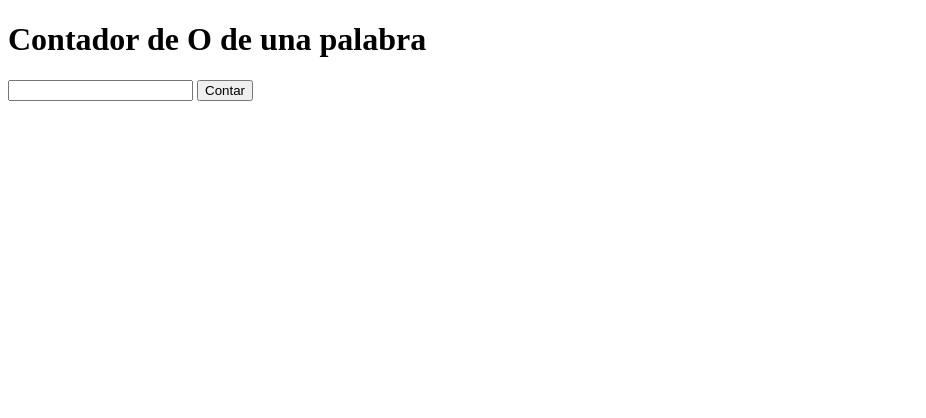
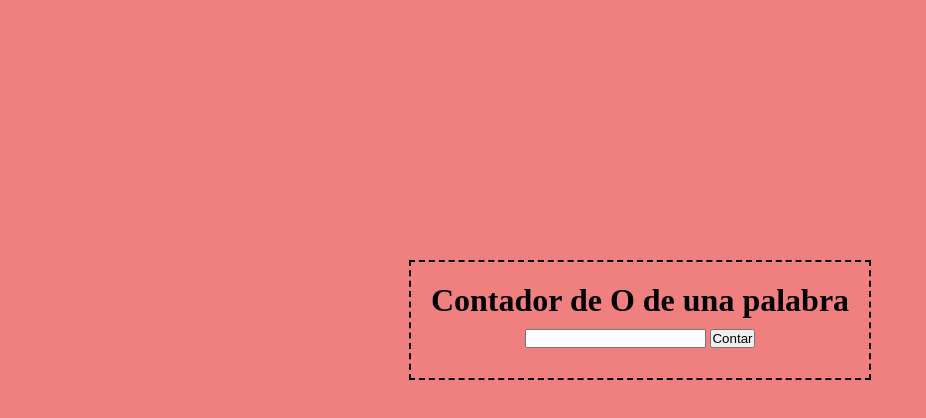
Before and after one commit to danielmadridano/contar-0-de-una-palabra, a plain HTML site: page index.html in a window 1280 px wide. Shown: the whole page, without its empty margins (0-926 px from the left). Drawn offline with Linux system fonts and the light colour scheme.

Commit message:
Proyecto finalizado v1

```diff
--- a/index.html
+++ b/index.html
@@ -5,14 +5,17 @@
     <meta http-equiv="X-UA-Compatible" content="IE=edge">
     <meta name="viewport" content="width=device-width, initial-scale=1.0">
     <script src="./script.js" defer></script>
+    <link rel="stylesheet" href="styles.css">
     <title>Contar O de una palabra</title>
 </head>
 <body>
+    <div class="content">
         <header> <h1>Contador de O de una palabra</h1> </header>
         <main>
             <input type="text" name="palabra" id="palabra">
             <input type="submit" id="contar" value="Contar" onclick="conteo()">
             <p id="contador"></p>
         </main>
+    </div>
 </body>
 </html>
--- a/script.js
+++ b/script.js
@@ -6,14 +6,17 @@ const conteo = () => {
     var palabraIntroducida = palabra.value
     if (palabraIntroducida == "") {
         pResultado.innerText = "No has introducido ninguna palabra"
+        pResultado.style="color:darkred"
     } else {
         let oRegex = /o|ó|ò|ô/gi
         let oArray = palabraIntroducida.match(oRegex)
         if (oArray == null) {
             pResultado.innerText = "Ho hay ninguna O"
+            pResultado.style="color:darkred"
         } else {
             let oEnPalabra = oArray.length
             pResultado.innerText = `La palabra tiene ${oEnPalabra} O`
+            pResultado.style="color:black"
         }
     }
 }
--- /dev/null
+++ b/styles.css
@@ -0,0 +1,25 @@
+*{
+    margin: 0;
+    padding: 0;
+}
+
+body{
+    background-color: lightcoral;
+    font-family: 'Times New Roman', Times, serif;
+    height: 80vh;
+    width: 100%;
+    display: flex;
+    flex-direction: column;
+    align-items: center;
+    justify-content: center;
+}
+
+.content{
+    text-align: center;
+    padding: 20px;
+    border: 2px dashed black;
+}
+
+main{margin: 10px 0px;}
+
+main p{margin-top: 5px}
```
Lines whose indentation alone changed are shown as unchanged.
